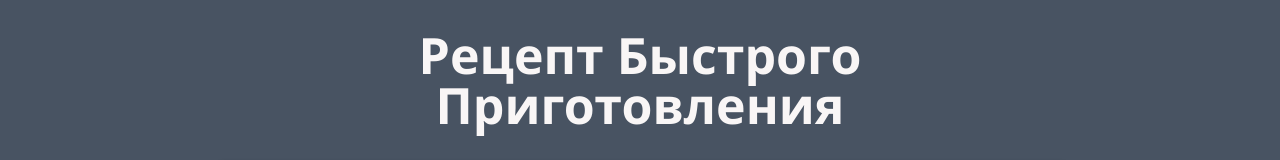
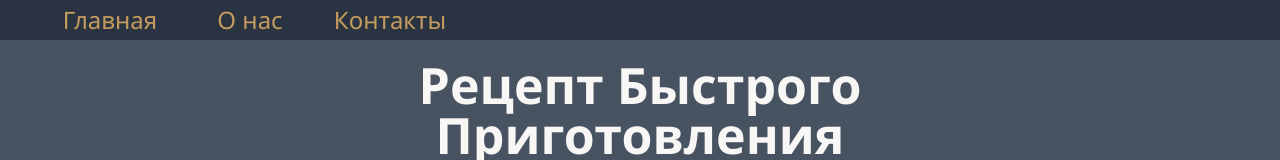
Before and after one commit to Leonidas51/instant-recipe, a React app in the folder instantrecipe/frontend/: page / in a window 1280 px wide. Shown: the top 160 px of the page. Built offline with nearby package versions, Linux system fonts and the light colour scheme; no server answers; the HTML template or start-up script is replaced by a standard one.

Commit message:
header + some utils

```diff
--- a/instantrecipe/frontend/src/App.js
+++ b/instantrecipe/frontend/src/App.js
@@ -5,6 +5,7 @@ import Index from "./pages/Index";
 import NotFound from "./pages/NotFound";
 //import Recipe from "./pages/Recipe";
 import RecipeList from "./pages/RecipeList";
+import Header from "./components/Header";
 import "./reset.css";
 import "./common.css";
 
@@ -17,9 +18,7 @@ class App extends React.Component {
     return (
       <Router>
         <div>
-          {/*
-            header gang
-          */}
+          <Header />
 
           <Switch>
             <Route exact path="/" component={Index} />
--- /dev/null
+++ b/instantrecipe/frontend/src/components/Header.css
@@ -0,0 +1,36 @@
+.header {
+  position: fixed;
+  top: 0;
+  width: 100%;
+  height: 40px;
+  z-index: 1000;
+  background-color: #1E2734;
+  opacity: 0.7;
+  transition: 0.5s;
+}
+
+.header_hidden {
+  top: -40px;
+}
+
+.header__logo {
+  height: 100%;
+  width: 40px;
+  display: inline-block;
+}
+
+.header__links {
+  height: 100%;
+  display: inline-flex;
+  align-items: center;
+  vertical-align: top;
+}
+
+.header__link {
+  display: inline-block;
+  width: 140px;
+  font-size: 24px;
+  color: #FCBC5D;
+  text-align: center;
+  text-decoration: none;
+}
--- /dev/null
+++ b/instantrecipe/frontend/src/components/Header.js
@@ -0,0 +1,49 @@
+import React, {Component} from "react";
+import { BrowserRouter as Router, Route, Link } from "react-router-dom";
+import {throttle} from "../utils/";
+import "./Header.css";
+
+class Header extends React.Component {
+  constructor(props) {
+    super(props);
+
+    this.state = {
+      prevScrollPos: 0,
+      header_class: ''
+    }
+
+    this.onScroll = throttle(this.onScroll.bind(this), 300);
+  }
+
+  componentDidMount() {
+    window.addEventListener('scroll', this.onScroll);
+  }
+
+  componentWillUnmount() {
+    window.removeEventListener('scroll', this.onScroll);
+  }
+
+  onScroll(e) {
+    this.setState(prevState => {
+      return {
+        prevScrollPos: e.pageY,
+        header_class: prevState.prevScrollPos < e.pageY ? 'header_hidden' : ''
+      }
+    })
+  }
+
+  render() {
+    return (
+      <div className={`header ${this.state.header_class}`}>
+        <div className="header__logo"></div>
+        <div className="header__links">
+          <Link className="header__link" to="/">Главная</Link>
+          <Link className="header__link" to="/about">О нас</Link>
+          <Link className="header__link" to="/contacts">Контакты</Link>
+        </div>
+      </div>
+    )
+  }
+}
+
+export default Header;
--- a/instantrecipe/frontend/src/pages/Index.css
+++ b/instantrecipe/frontend/src/pages/Index.css
@@ -1,10 +1,10 @@
 .content-area_index {
   width: 850px;
-  margin: auto;
+  margin: 60px auto 20px auto;
 }
 
 .content-area_index__logo {
-  margin: 30px auto;
+  margin-bottom: 30px;
   font-size: 50px;
   font-weight: bold;
   color: #F9F6F6;
--- a/instantrecipe/frontend/src/pages/RecipeList.css
+++ b/instantrecipe/frontend/src/pages/RecipeList.css
@@ -1,6 +1,6 @@
 .content-area_recipe-list {
   width: 850px;
-  margin: 30px auto 0 auto;
+  margin: 50px auto 0 auto;
 }
 
 .recipe {
--- /dev/null
+++ b/instantrecipe/frontend/src/utils/index.js
@@ -0,0 +1,11 @@
+export function throttle(fn, delay) {
+  let lastCall = 0;
+  return function (...args) {
+    const now = (new Date).getTime();
+    if (now - lastCall < delay) {
+      return;
+    }
+    lastCall = now;
+    return fn(...args);
+  }
+}
```
